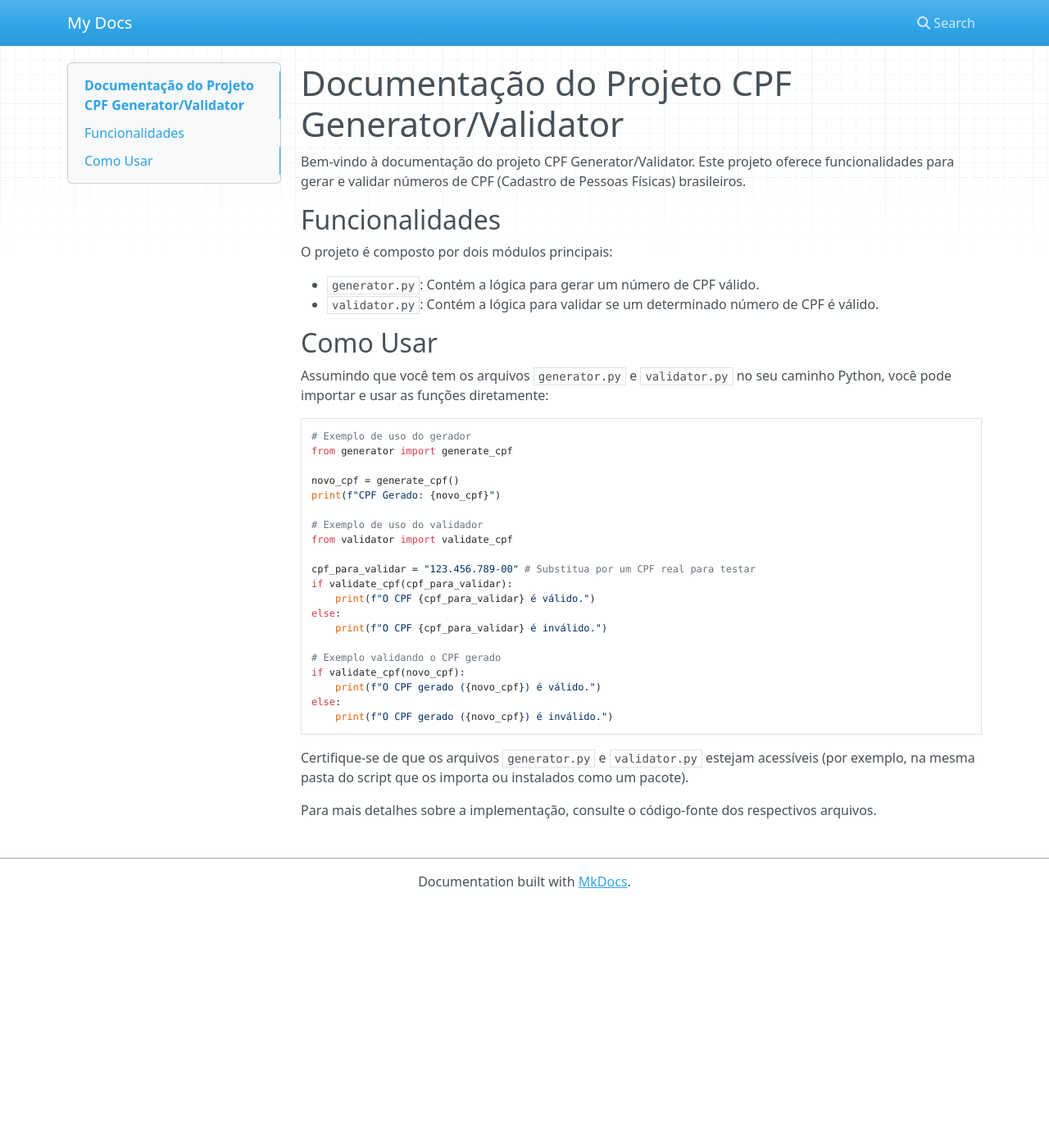
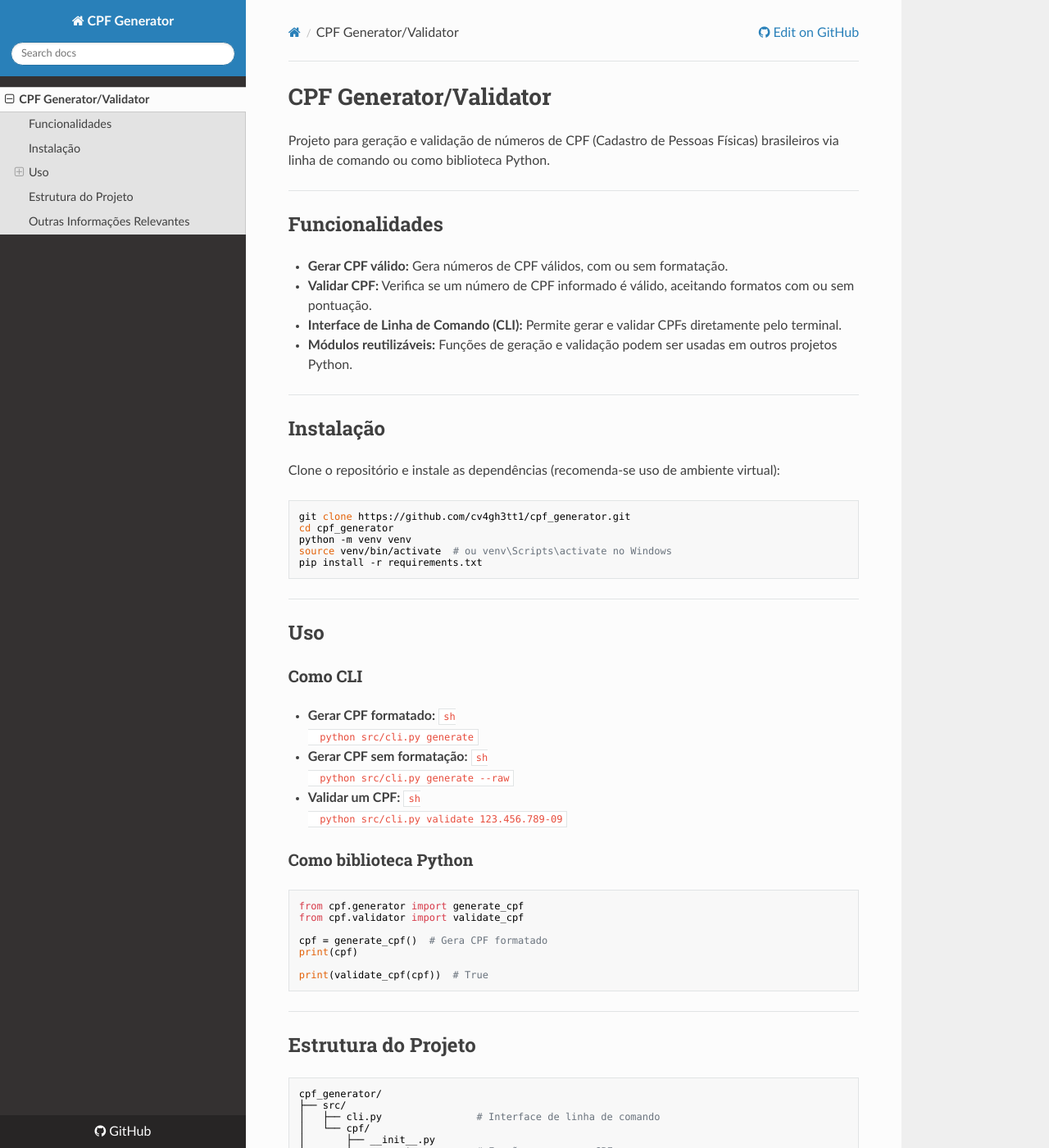
Before and after one commit to cv4gh3tt1/cpf_generator, an MkDocs documentation site: the page built from docs/index.md, in a window 1280 px wide and 1400 px high. Shown: the whole window at 82% size. Built offline with MkDocs 1.6.1, drawn with Linux system fonts in a browser that asks for light colours; nearby versions of some CDN libraries; some of the changed text lies outside the part shown.

Commit message:
Atualiza a documentação do projeto no index.md e corrige o nome do site no mkdocs.yml

````diff
--- a/docs/index.md
+++ b/docs/index.md
@@ -1,41 +1,92 @@
-# Documentação do Projeto CPF Generator/Validator
+# CPF Generator/Validator
 
-Bem-vindo à documentação do projeto CPF Generator/Validator. Este projeto oferece funcionalidades para gerar e validar números de CPF (Cadastro de Pessoas Físicas) brasileiros.
+Projeto para geração e validação de números de CPF (Cadastro de Pessoas Físicas) brasileiros via linha de comando ou como biblioteca Python.
+
+---
 
 ## Funcionalidades
 
-O projeto é composto por dois módulos principais:
+- **Gerar CPF válido:** Gera números de CPF válidos, com ou sem formatação.
+- **Validar CPF:** Verifica se um número de CPF informado é válido, aceitando formatos com ou sem pontuação.
+- **Interface de Linha de Comando (CLI):** Permite gerar e validar CPFs diretamente pelo terminal.
+- **Módulos reutilizáveis:** Funções de geração e validação podem ser usadas em outros projetos Python.
 
-*   `generator.py`: Contém a lógica para gerar um número de CPF válido.
-*   `validator.py`: Contém a lógica para validar se um determinado número de CPF é válido.
+---
 
-## Como Usar
+## Instalação
 
-Assumindo que você tem os arquivos `generator.py` e `validator.py` no seu caminho Python, você pode importar e usar as funções diretamente:
+Clone o repositório e instale as dependências (recomenda-se uso de ambiente virtual):
+
+```sh
+git clone https://github.com/cv4gh3tt1/cpf_generator.git
+cd cpf_generator
+python -m venv venv
+source venv/bin/activate  # ou venv\Scripts\activate no Windows
+pip install -r requirements.txt
+```
+
+---
+
+## Uso
+
+### Como CLI
+
+- **Gerar CPF formatado:**
+  ```sh
+  python src/cli.py generate
+  ```
+- **Gerar CPF sem formatação:**
+  ```sh
+  python src/cli.py generate --raw
+  ```
+- **Validar um CPF:**
+  ```sh
+  python src/cli.py validate 123.456.789-09
+  ```
+
+### Como biblioteca Python
 
 ```python
-# Exemplo de uso do gerador
-from generator import generate_cpf
+from cpf.generator import generate_cpf
+from cpf.validator import validate_cpf
 
-novo_cpf = generate_cpf()
-print(f"CPF Gerado: {novo_cpf}")
+cpf = generate_cpf()  # Gera CPF formatado
+print(cpf)
 
-# Exemplo de uso do validador
-from validator import validate_cpf
-
-cpf_para_validar = "123.456.789-00" # Substitua por um CPF real para testar
-if validate_cpf(cpf_para_validar):
-    print(f"O CPF {cpf_para_validar} é válido.")
-else:
-    print(f"O CPF {cpf_para_validar} é inválido.")
-
-# Exemplo validando o CPF gerado
-if validate_cpf(novo_cpf):
-    print(f"O CPF gerado ({novo_cpf}) é válido.")
-else:
-    print(f"O CPF gerado ({novo_cpf}) é inválido.")
+print(validate_cpf(cpf))  # True
 ```
 
-Certifique-se de que os arquivos `generator.py` e `validator.py` estejam acessíveis (por exemplo, na mesma pasta do script que os importa ou instalados como um pacote).
+---
 
-Para mais detalhes sobre a implementação, consulte o código-fonte dos respectivos arquivos.
+## Estrutura do Projeto
+
+```
+cpf_generator/
+├── src/
+│   ├── cli.py                # Interface de linha de comando
+│   └── cpf/
+│       ├── __init__.py
+│       ├── generator.py      # Função para gerar CPF
+│       └── validator.py      # Função para validar CPF
+├── tests/                    # Testes automatizados
+│   ├── test_generator.py
+│   └── test_validator.py
+├── docs/                     # Documentação do projeto
+│   └── index.md
+├── requirements.txt          # Dependências do projeto
+├── mkdocs.yml                # Configuração da documentação
+└── .gitignore
+```
+
+---
+
+## Outras Informações Relevantes
+
+- **Documentação online:** Consulte a documentação em [docs/index.md](docs/index.md).
+- **Testes:** Os arquivos de teste estão em [tests/](tests/).
+- **Licença:** Consulte o repositório para informações de licença.
+- **Contribuição:** Pull requests são bem-vindos!
+
+---
+
+Dúvidas ou sugestões? Abra uma issue no [repositório do projeto](https://github.com/cv4gh3tt1/cpf_generator).
--- a/mkdocs.yml
+++ b/mkdocs.yml
@@ -1 +1,5 @@
-site_name: My Docs
+site_name: CPF Generator
+repo_url: https://github.com/cv4gh3tt1/cpf_generator
+
+theme:
+  name: readthedocs
````
